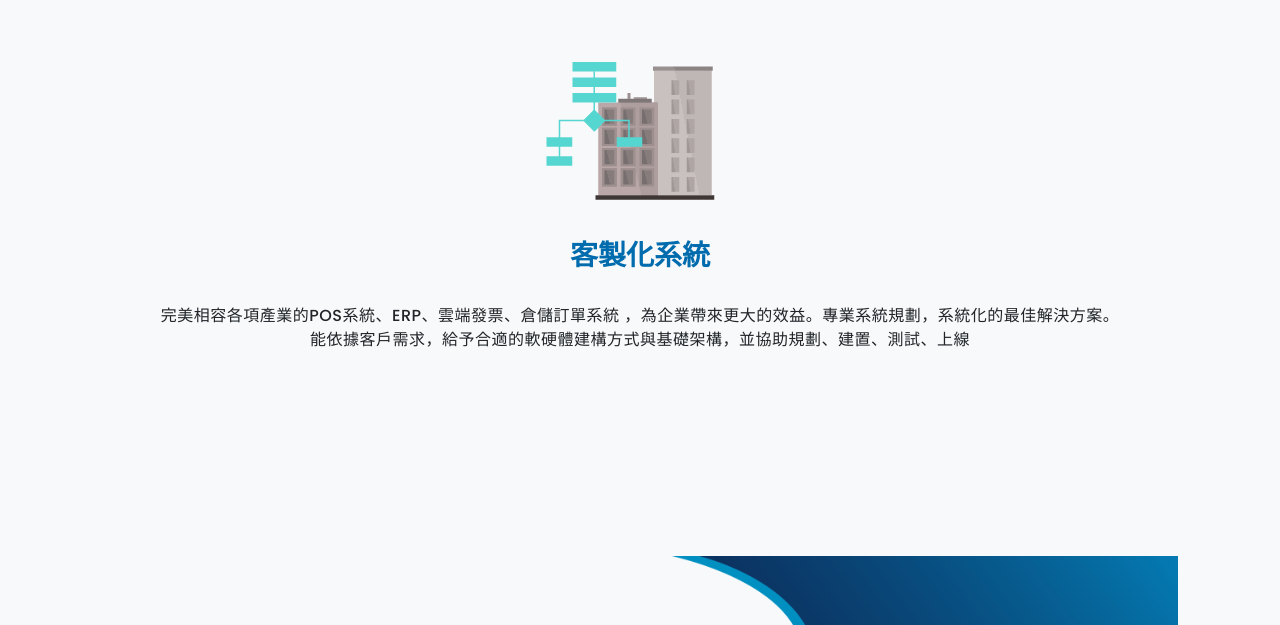
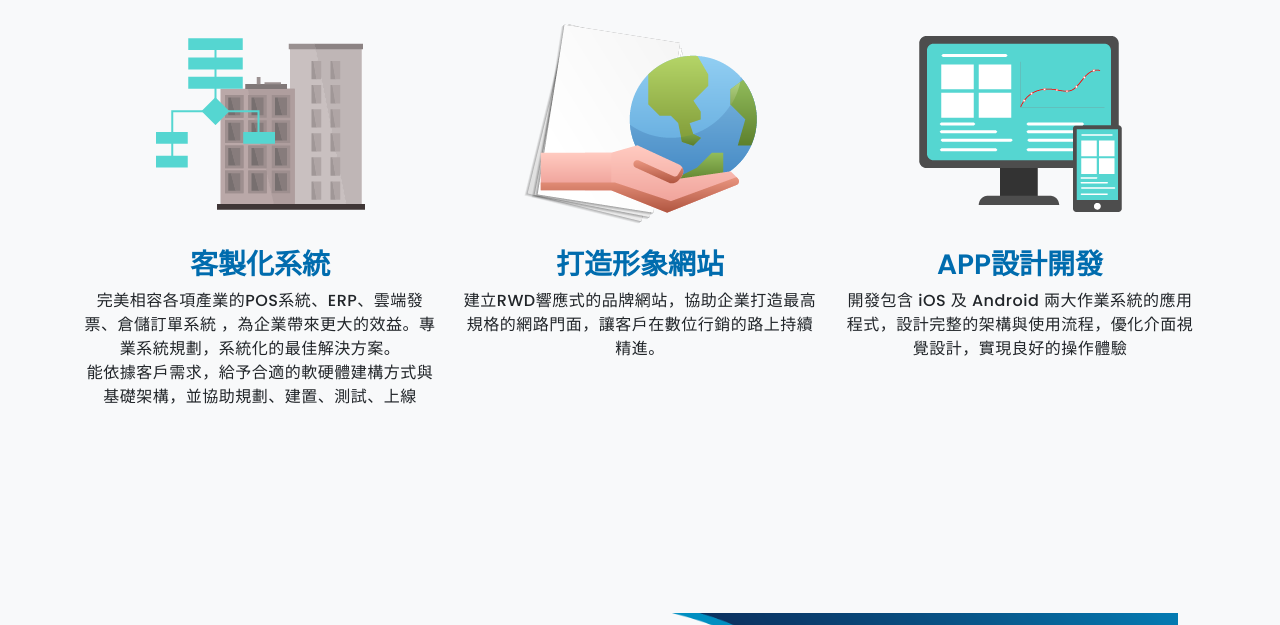
Before and after one commit to cwy104seung28/SYThomepage, a plain HTML site: page index.html in a window 1280 px wide. Shown: the part 783-1408 px from the top of the page. Drawn offline with nearby package versions, Linux system fonts and the light colour scheme.

Commit message:
Update index.html

```diff
--- a/index.html
+++ b/index.html
@@ -108,12 +108,26 @@
                         針對客戶的需求特色進行規劃，能夠節省不必要的多餘開銷，為您打造良好的系統。
                     </p>
                 </div> -->
-                <div class="col-lg-12 col-12">
-                    <img src="./assests/img/3.png" class="img-fluid">
-                    <h3 class="pt-6">客製化系統</h3>
-                    <p class="pt-4">
+                <div class="col-lg-4 col-12">
+                    <img src="./assests/img/index5.png" class="img-fluid">
+                    <h3 class="pt-4">客製化系統</h3>
+                    <p class="pt-6">
                         完美相容各項產業的POS系統、ERP、雲端發票、倉儲訂單系統 ，為企業帶來更大的效益。專業系統規劃，系統化的最佳解決方案。<br>
                         能依據客戶需求，給予合適的軟硬體建構方式與基礎架構，並協助規劃、建置、測試、上線
+                    </p>
+                </div>
+                <div class="col-lg-4 col-12">
+                    <img src="./assests/img/index2.png" class="img-fluid">
+                    <h3 class="pt-4">打造形象網站</h3>
+                    <p class="pt-6">
+                        建立RWD響應式的品牌網站，協助企業打造最高規格的網路門面，讓客戶在數位行銷的路上持續精進。
+                    </p>
+                </div>
+                <div class="col-lg-4 col-12">
+                    <img src="./assests/img/index4.png" class="img-fluid">
+                    <h3 class="pt-4">APP設計開發</h3>
+                    <p class="pt-6">
+                        開發包含 iOS 及 Android 兩大作業系統的應用程式，設計完整的架構與使用流程，優化介面視覺設計，實現良好的操作體驗
                     </p>
                 </div>
                 <!-- <div class="col-lg-4 col-12">
```
